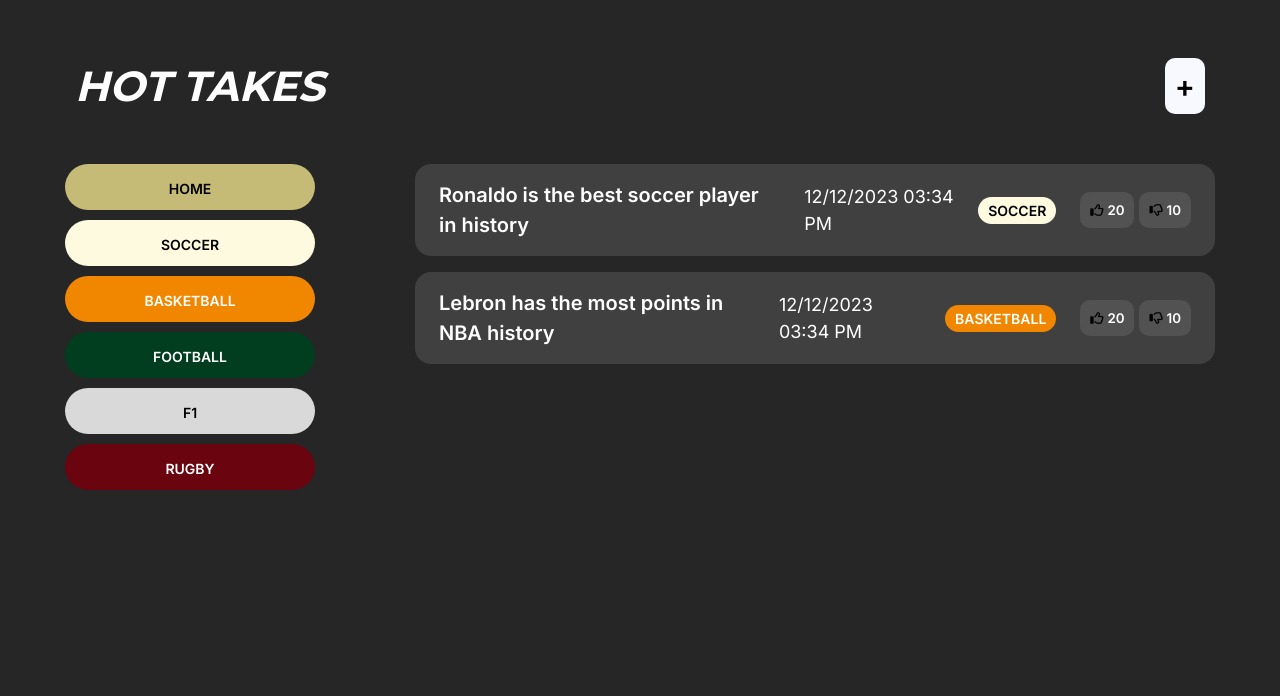
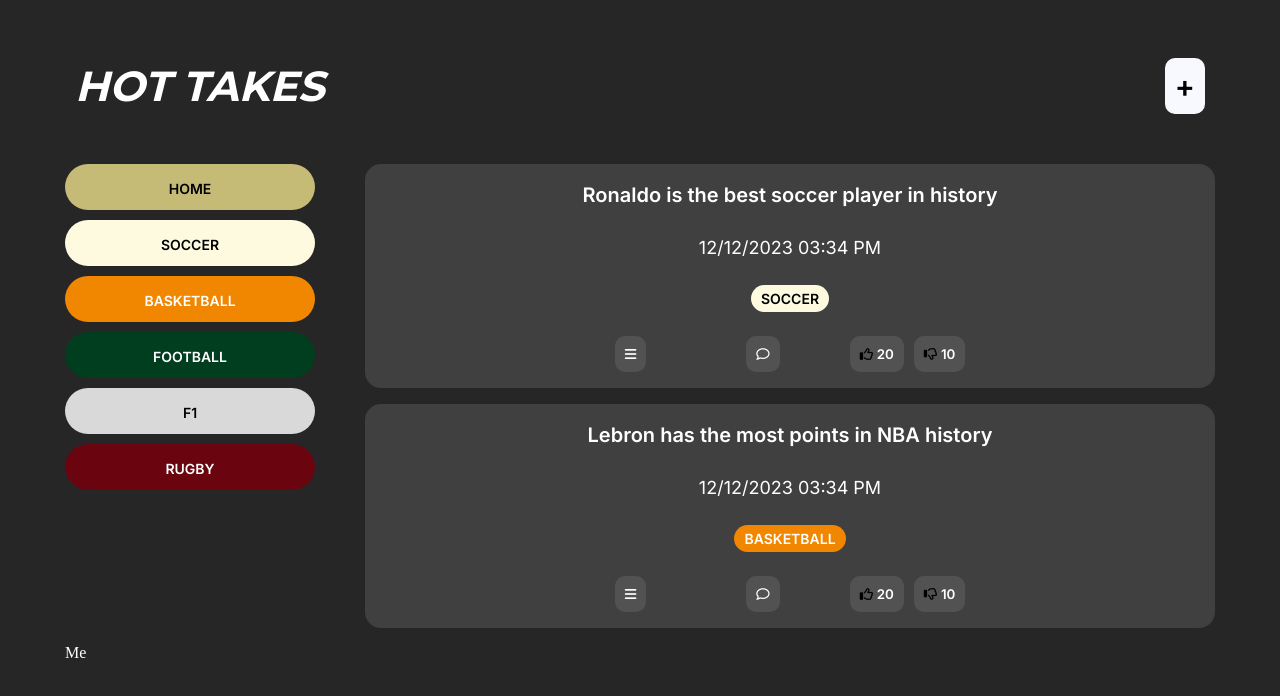
Before and after one commit to Ebenmars/Hot-Takes, a React (Create React App) app: page / in a window 1280 px wide. Shown: the top 696 px of the page. Built offline with nearby package versions, Linux system fonts and the light colour scheme.

Commit message:
Cleaned Up Form

```diff
--- a/V1/index.html
+++ b/V1/index.html
@@ -64,7 +64,7 @@
                         <button><i class="fa-regular fa-thumbs-up"></i> <strong>100</strong></button>
                         <button><i class="fa-regular fa-thumbs-down"></i> <strong>14</strong></button>
                     </div>
-                </li> -->
+                </li>
             </ul>
 
         </section>
--- a/src/App.js
+++ b/src/App.js
@@ -3,35 +3,43 @@ import CatagoryFilter from "./CatagoryFilter";
 import NewPostForm from "./NewPostForm";
 import PostFeed from "./PostFeed";
 import {useState} from "react";
+
+
 function App() {
 
-const appTitle = "Hot Takes";
 
 // the form is initially at false which means hidden
 const [showForm, setShowForm] = useState(false);
 
+
   return (
     <>
-    <header className="header">
-      <div className="logo">
-      <h1>{appTitle}</h1>
-      </div>
-      {/* change state. if user clicks ones its true if they click again the state is now false */}
-      <button className="btn" id="create-post" onClick={() => setShowForm((show) => !show)}>+</button>
-    </header>
-
+    <Header show={showForm} setShowForm={setShowForm}/>
     {/* use state to show form if the sate is false dont show anything */}
     {showForm ? <NewPostForm/> : null}
 
     <main className="main">
+
       {/* Component of the tags section */}
     <CatagoryFilter/>
     {/* Component of the post feed */}
     <PostFeed/>
     </main>
+    <footer>Me</footer>
     </>
   );
 }
 
+function Header({show, setShowForm}){
+  const appTitle = "Hot Takes";
 
+return <header className="header">
+      <div className="logo">
+      <h1>{appTitle}</h1>
+      </div>
+      {/* change state. if user clicks ones its true if they click again the state is now false */}
+      <button className="btn" id="create-post" onClick={() => setShowForm((show) => !show)  }>{show ? 'x' : '+'}</button>
+
+    </header>
+}
 export default App;
--- a/src/NewPostForm.js
+++ b/src/NewPostForm.js
@@ -1,3 +1,28 @@
-export default function NewPostForm(){
-    return <form className="post-form">Post Form</form>;
+import { SECTIONS } from "./data.js";
+function NewPostForm(){
+
+
+//This is for the textarea
+  function autoGrow(event) {
+    event.target.style.height = "5px";
+    event.target.style.height = (event.target.scrollHeight) + "px";
+}
+
+
+    return ( <form className="post-form">
+    {/* <input type="text" placeholder="Hot Take"/> */}
+    <textarea class="form-description" placeholder="Hot Take" style= {{resize: "none"}} onInput={autoGrow}></textarea>
+    <textarea class="form-description" placeholder="Explain Your Hot Take" style= {{resize: "none"}} onInput={autoGrow}></textarea>
+    <span>word count</span>
+    <select>
+        <option value="">Choose Topic</option>
+       {SECTIONS.map((section) => <option key={section.name} value={section.name}>{section.name}</option>)}
+    </select>
+    <button class="btn">Post</button></form>);
   }
+
+
+
+
+
+  export default NewPostForm;
--- a/src/PostFeed.js
+++ b/src/PostFeed.js
@@ -80,7 +80,7 @@ function Post(
       className="post-on-feed"
       //when the user clicks on the post open the overlay
       id={`post-${index}`}
-      onClick={() => openModal(index)}
+
     >
       <h6>{post.title}</h6>
       <span>
@@ -89,7 +89,16 @@ function Post(
       <span className="tag" style={{ backgroundColor, color: textColor }}>
         {post.category}
       </span>
-      <div className="vote-buttons">
+      <div className="post-buttons">
+  <div className="other-buttons">
+    <button onClick={() => openModal(index)}>
+      <i className="fa-solid fa-bars" style={{color: "#ffffff"}}></i>
+    </button>
+    <button  className="comment-button" style={{marginRight:"50px"}}>
+      <i className="fa-regular fa-comment" style={{color: "#ffffff"}}></i>
+    </button>
+  </div>
+  <div className="thumbs-buttons">
     <button>
       <i className="fa-regular fa-thumbs-up"></i>{" "}
       <strong>{post.thumbsUp}</strong>
@@ -98,7 +107,7 @@ function Post(
       <i className="fa-regular fa-thumbs-down"></i>{" "}
       <strong>{post.thumbsDown}</strong>
     </button>
-
+  </div>
 </div>
       {/* if the modelIndex is equal to the current index , show the overlay*/}
       {modalIndex === index && (
--- a/src/styles.css
+++ b/src/styles.css
@@ -108,12 +108,7 @@ h6 {
     margin-left: 10px;
 }
 
-.post-form .description {
-    width: 1000px;
-
-}
-
-.post-form input:first-child {
+.post-form :nth-child(2) {
     flex-grow: 1;
 }
 
@@ -143,6 +138,8 @@ h6 {
 }
 
 
+
+
 h1 {
     font-size: 42px;
     text-transform: uppercase;
@@ -161,11 +158,11 @@ h1 {
     align-items: center;
     border-radius: 16px;
     gap: 24px;
+    flex-direction: column;
+    justify-content: space-between;
 }
 
-.post-on-feed:hover{
-    cursor: pointer;
-}
+
 
 @media(max-width:1200px) {
     .post-on-feed {
@@ -173,18 +170,27 @@ h1 {
         flex-direction: column;
         gap: 12px;
     }
-
-
 }
 
-.vote-buttons {
-    margin-left: auto;
+.other-buttons{
     display: flex;
-    gap: 5px;
-    flex-shrink: 0;
+    gap:50px;
 }
 
-.vote-buttons button {
+.comment-button{
+    margin-left: 50px;
+}
+ .thumbs-buttons {
+    display: flex;
+    gap: 10px;
+  }
+
+  .post-buttons {
+    display: flex;
+    justify-content: space-between;
+    gap: 20px;
+  }
+.post-buttons button {
     background-color: #525252;
     border-style: none;
     padding: 10px;
@@ -195,7 +201,9 @@ h1 {
     cursor: pointer;
 }
 
-.vote-buttons button:hover {
+
+
+.post-buttons button:hover {
     background-color: grey;
     transition: 0.3s;
 }
@@ -223,7 +231,7 @@ ul {
 .main {
     display: grid;
     grid-template-columns: 250px 1fr;
-    gap: 100px;
+    gap: 50px;
     /* Assign grid areas */
     grid-template-areas: "sidebar section";
 }
@@ -245,12 +253,9 @@ ul {
         "section";
         gap:40px;
    }
-
         .sidebar .btn {
             width: 100%;
         }
-
-
 }
 
 
```
Also changed, not shown: 1 other file (tests, documents, lock files or other folders). Lines whose indentation alone changed are shown as unchanged.
